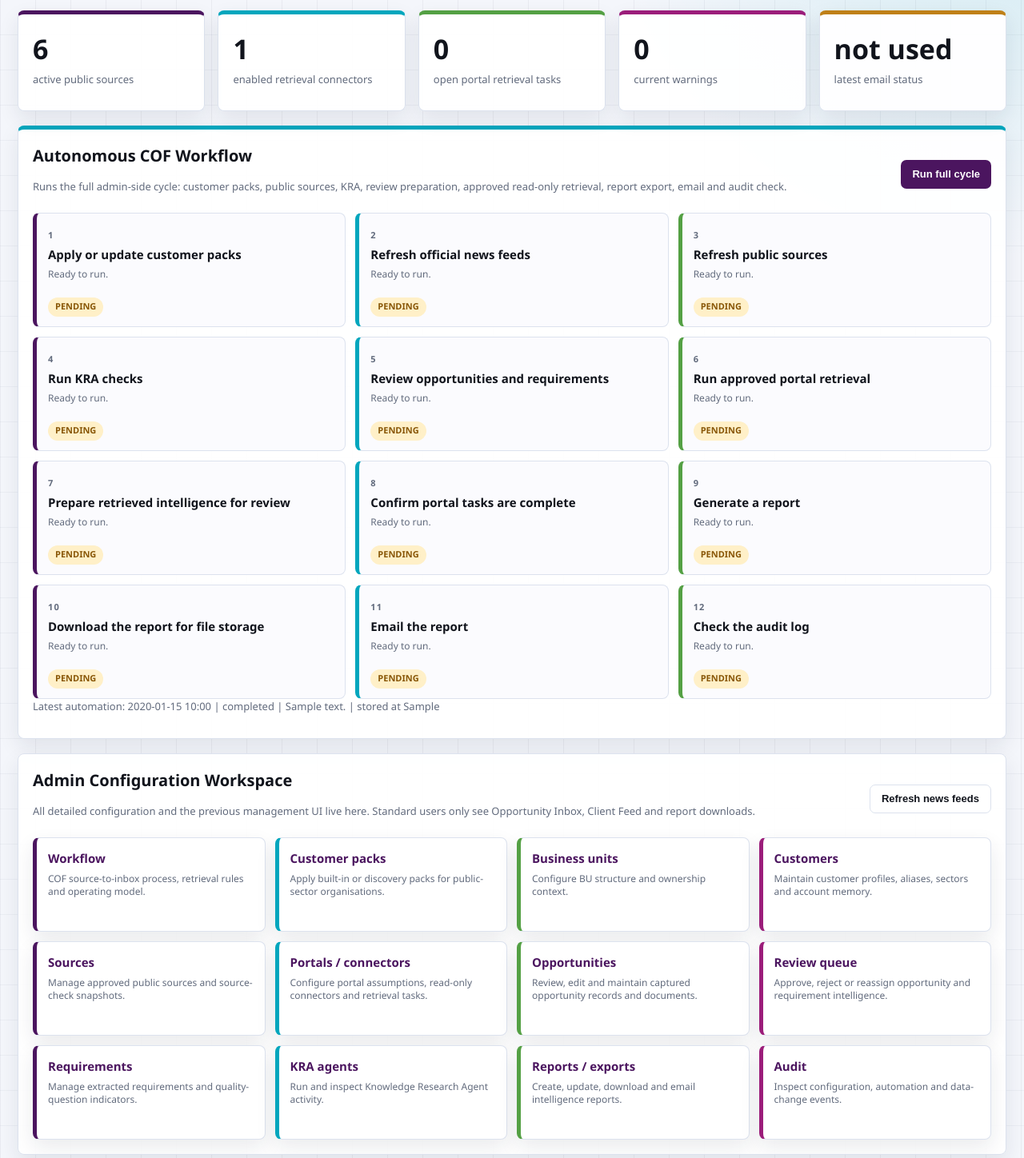
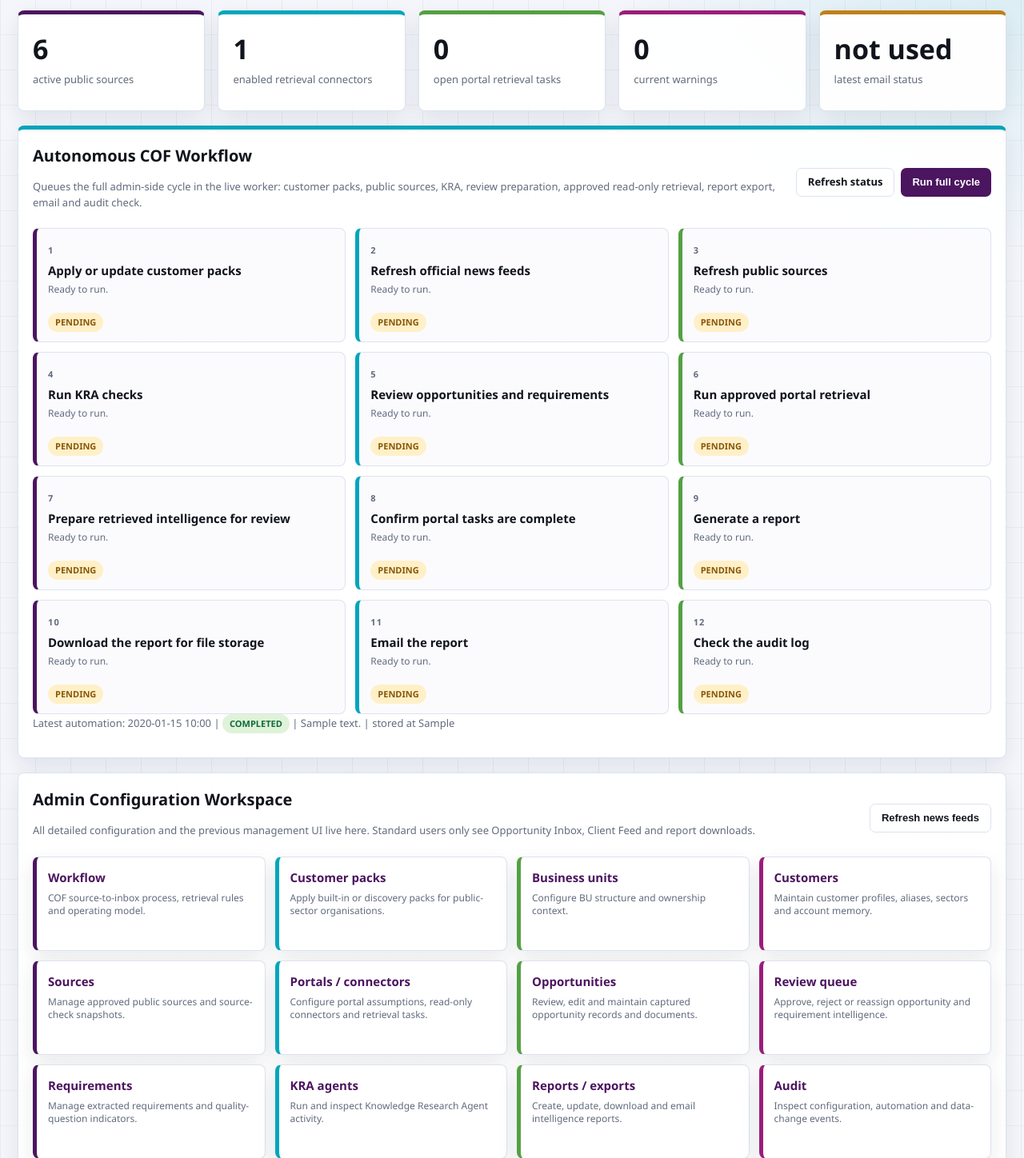
Before and after one commit to neil9bailey/Data-Intelligence-Portal, a FastAPI app: page /admin in a window 1280 px wide. Shown: the part 221-1669 px from the top of the page at 80% size. Run offline with FastAPI, Linux system fonts and the light colour scheme; tables that the repository leaves empty hold one stand-in row (values such as "Sample post"); data that the repository does not hold is empty.

Commit message:
queue autonomous workflow runs in background

```diff
--- a/app/automation.py
+++ b/app/automation.py
@@ -3,10 +3,12 @@ from __future__ import annotations
 from datetime import UTC, datetime
 from pathlib import Path
 import json
+import logging
 
 from sqlmodel import Session, col, select
 
 from app.audit import compact_snapshot, log_event
+from app.database import backup_sqlite_persistent_copy, engine
 from app.email_service import get_email_configuration, send_or_store_email, split_recipients
 from app.export_service import report_export, report_filename
 from app.intelligence import refresh_news_feeds, repair_mismatched_customer_assignments, run_kra_research, run_source_check
@@ -30,6 +32,7 @@ from app.settings import get_settings
 
 OPEN_TASK_STATUSES = {"requested", "in_progress", "blocked", "review_required"}
 AUTO_PORTAL_MODES = {"approved_api", "public_api_no_key", "api_key_header", "api_key_query", "oauth_client_credentials"}
+logger = logging.getLogger(__name__)
 
 
 def apply_all_preconfigured_packs(session: Session, actor: str = "system") -> list[dict]:
@@ -47,11 +50,18 @@ def run_admin_full_cycle(
     export_format: str = "md",
     source_fetcher=None,
     connector_fetcher=None,
+    run_id: int | None = None,
 ) -> AutomationRun:
-    run = AutomationRun(actor=actor, status="started", summary="Admin automation cycle started.")
+    run = session.get(AutomationRun, run_id) if run_id else None
+    if run is None:
+        run = AutomationRun(actor=actor)
+    run.actor = actor
+    run.status = "running"
+    run.summary = "Admin automation cycle running."
     session.add(run)
     session.commit()
     session.refresh(run)
+    logger.info("DIP automation run %s started by %s", run.id, actor)
 
     steps: list[dict] = []
 
@@ -161,7 +171,40 @@ def run_admin_full_cycle(
     )
     session.commit()
     session.refresh(run)
+    logger.info("DIP automation run %s finished with status %s", run.id, run.status)
     return run
+
+
+def create_queued_automation_run(session: Session, actor: str = "local-user") -> AutomationRun:
+    run = AutomationRun(actor=actor, status="queued", summary="Automation queued. The run will continue in the live Azure app background worker.")
+    session.add(run)
+    session.commit()
+    session.refresh(run)
+    return run
+
+
+def run_admin_full_cycle_background(run_id: int, actor: str, email_recipients: str = "", export_format: str = "md") -> None:
+    try:
+        with Session(engine) as session:
+            run_admin_full_cycle(
+                session,
+                actor=actor,
+                email_recipients=email_recipients,
+                export_format=export_format,
+                run_id=run_id,
+            )
+    except Exception as exc:
+        logger.exception("DIP automation run %s failed outside the managed cycle", run_id)
+        with Session(engine) as session:
+            run = session.get(AutomationRun, run_id)
+            if run is not None:
+                run.status = "failed"
+                run.finished_at = datetime.now(UTC)
+                run.summary = f"Automation failed before completion: {str(exc)[:220]}"
+                session.add(run)
+                session.commit()
+    finally:
+        backup_sqlite_persistent_copy()
 
 
 def refresh_public_sources(session: Session, fetcher=None) -> list[dict]:
--- a/app/main.py
+++ b/app/main.py
@@ -4,7 +4,7 @@ from contextlib import asynccontextmanager
 from pathlib import Path
 
 import httpx
-from fastapi import Depends, FastAPI, Request
+from fastapi import BackgroundTasks, Depends, FastAPI, Request
 from fastapi.responses import HTMLResponse, RedirectResponse, Response
 from fastapi.staticfiles import StaticFiles
 from fastapi.templating import Jinja2Templates
@@ -12,7 +12,7 @@ from sqlmodel import Session, col, select
 
 from app.audit import compact_snapshot, log_event
 from app.auth import get_current_user, require_admin
-from app.automation import apply_all_preconfigured_packs, automation_steps, automation_summary, run_admin_full_cycle
+from app.automation import apply_all_preconfigured_packs, automation_steps, automation_summary, create_queued_automation_run, run_admin_full_cycle_background
 from app.database import (
     backup_sqlite_persistent_copy,
     engine,
@@ -822,15 +822,22 @@ def admin(request: Request, session: Session = Depends(get_session), _user=Depen
 
 
 @app.post("/admin/automation/run")
-async def run_admin_automation(request: Request, session: Session = Depends(get_session), user=Depends(require_admin)):
-    form = await request.form()
-    run_admin_full_cycle(
-        session,
-        actor=user.username,
-        email_recipients=str(form.get("email_recipients") or ""),
-        export_format=str(form.get("export_format") or "md"),
-    )
-    return redirect("/admin")
+async def run_admin_automation(
+    request: Request,
+    background_tasks: BackgroundTasks,
+    session: Session = Depends(get_session),
+    user=Depends(require_admin),
+):
+    form = await request.form()
+    run = create_queued_automation_run(session, actor=user.username)
+    background_tasks.add_task(
+        run_admin_full_cycle_background,
+        run.id,
+        user.username,
+        str(form.get("email_recipients") or ""),
+        str(form.get("export_format") or "md"),
+    )
+    return redirect(f"/admin?automation=queued&run_id={run.id}")
 
 
 @app.post("/admin/email")
--- a/app/static/styles.css
+++ b/app/static/styles.css
@@ -430,6 +430,20 @@ p { margin: 0 0 12px; }
 .setup-steps { display: flex; gap: 8px; flex-wrap: wrap; justify-content: flex-end; }
 .setup-steps a { min-height: 32px; padding: 0 11px; border-radius: 999px; display: inline-flex; align-items: center; color: var(--plum); background: var(--weak-bg); font-size: 12px; font-weight: 1000; }
 .automation-panel { border-top: 5px solid var(--cyan); }
+.run-alert {
+  margin: 10px 0 16px;
+  border: 1px solid #f1d083;
+  border-left: 6px solid #bf8018;
+  border-radius: 8px;
+  padding: 14px;
+  display: flex;
+  align-items: center;
+  justify-content: space-between;
+  gap: 14px;
+  background: #fff8e4;
+}
+.run-alert strong { display: block; color: var(--amber); }
+.run-alert p { margin: 4px 0 0; color: var(--muted); font-size: 13px; }
 .automation-grid {
   display: grid;
   grid-template-columns: repeat(3, minmax(0, 1fr));
--- a/app/templates/admin.html
+++ b/app/templates/admin.html
@@ -24,14 +24,34 @@
   <div class="panel-title">
     <div>
       <h2>Autonomous COF Workflow</h2>
-      <p class="hint">Runs the full admin-side cycle: customer packs, public sources, KRA, review preparation, approved read-only retrieval, report export, email and audit check.</p>
+      <p class="hint">Queues the full admin-side cycle in the live worker: customer packs, public sources, KRA, review preparation, approved read-only retrieval, report export, email and audit check.</p>
     </div>
-    <form method="post" action="/admin/automation/run">
-      <input type="hidden" name="export_format" value="md">
-      <input type="hidden" name="email_recipients" value="{{ email_config.default_recipients }}">
-      <button type="submit">Run full cycle</button>
-    </form>
+    <div class="actions">
+      <a class="button secondary" href="/admin">Refresh status</a>
+      <form method="post" action="/admin/automation/run">
+        <input type="hidden" name="export_format" value="md">
+        <input type="hidden" name="email_recipients" value="{{ email_config.default_recipients }}">
+        <button type="submit">Run full cycle</button>
+      </form>
+    </div>
   </div>
+  {% if request.query_params.get('automation') == 'queued' %}
+  <div class="run-alert">
+    <div>
+      <strong>Automation queued</strong>
+      <p>Run {{ request.query_params.get('run_id') }} has started in the Azure app background worker. Refresh this page in a moment to see running, completed or failed status.</p>
+    </div>
+    <a class="button secondary" href="/admin">Refresh status</a>
+  </div>
+  {% elif automation.latest and automation.latest.status in ['queued', 'running'] %}
+  <div class="run-alert">
+    <div>
+      <strong>Automation {{ automation.latest.status }}</strong>
+      <p>{{ automation.latest.summary }} The cycle can take a few minutes while source checks and KRA runs complete.</p>
+    </div>
+    <a class="button secondary" href="/admin">Refresh status</a>
+  </div>
+  {% endif %}
   <div class="automation-grid">
     {% set labels = ['Apply or update customer packs', 'Refresh official news feeds', 'Refresh public sources', 'Run KRA checks', 'Review opportunities and requirements', 'Run approved portal retrieval', 'Prepare retrieved intelligence for review', 'Confirm portal tasks are complete', 'Generate a report', 'Download the report for file storage', 'Email the report', 'Check the audit log'] %}
     {% for label in labels %}
@@ -48,7 +68,7 @@
     {% endfor %}
   </div>
   {% if automation.latest %}
-  <p class="hint">Latest automation: {{ automation.latest.created_at.strftime('%Y-%m-%d %H:%M') }} | {{ automation.latest.status }} | {{ automation.latest.summary }}{% if automation.latest.stored_report_path %} | stored at {{ automation.latest.stored_report_path }}{% endif %}</p>
+  <p class="hint">Latest automation: {{ automation.latest.created_at.strftime('%Y-%m-%d %H:%M') }} | <span class="badge {{ 'green' if automation.latest.status == 'completed' else 'red' if automation.latest.status == 'failed' else 'amber' }}">{{ automation.latest.status }}</span> | {{ automation.latest.summary }}{% if automation.latest.stored_report_path %} | stored at {{ automation.latest.stored_report_path }}{% endif %}</p>
   {% endif %}
 </section>
 
```
Also changed, not shown: docs/azure-deployment-guide.md (+1 -1 lines), docs/azure-live-test-hosting.md (+2 -2 lines), docs/end-user-operating-process.md (+2 -0 lines), tests/test_routes.py (+38 -0 lines), README.md, 4 other files.
